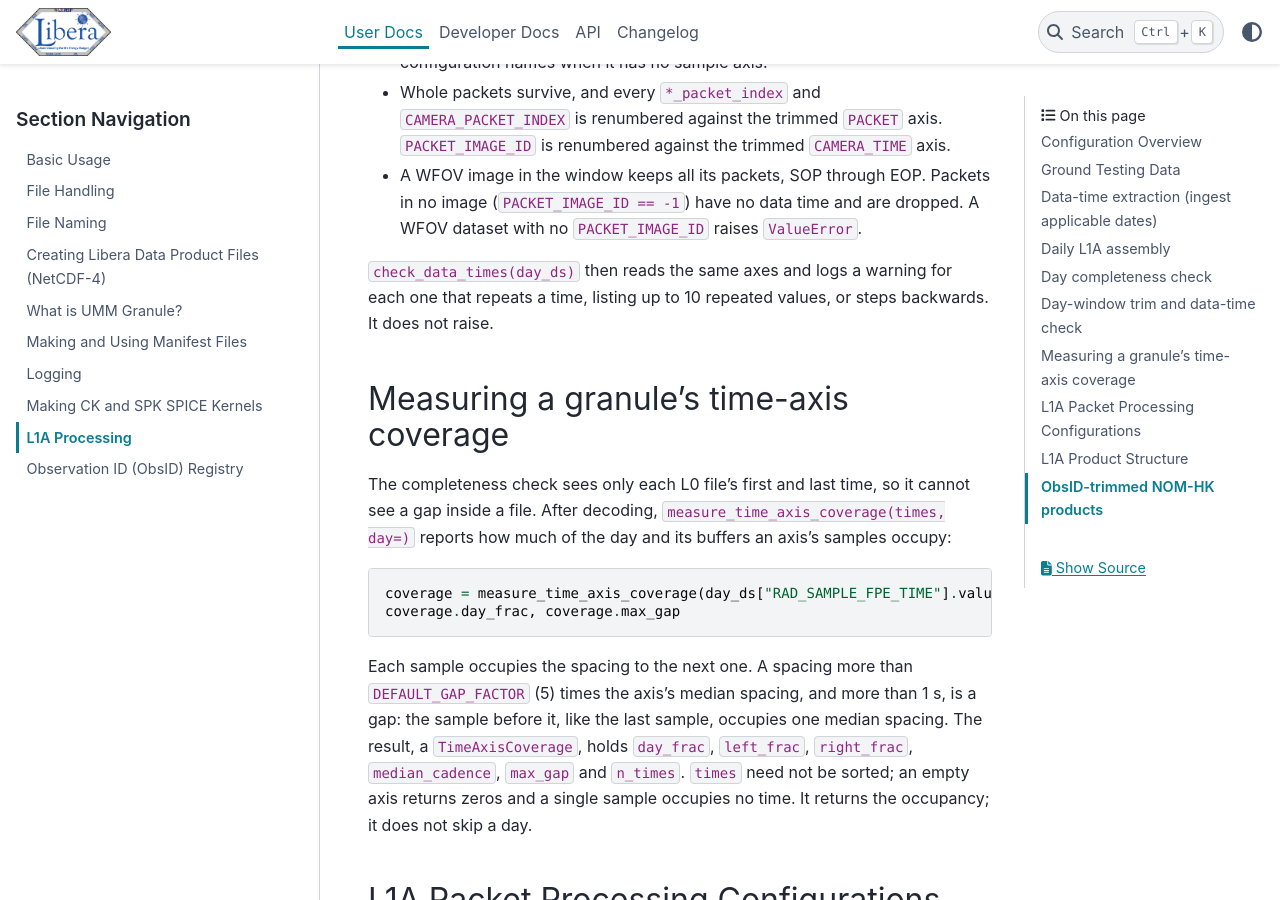
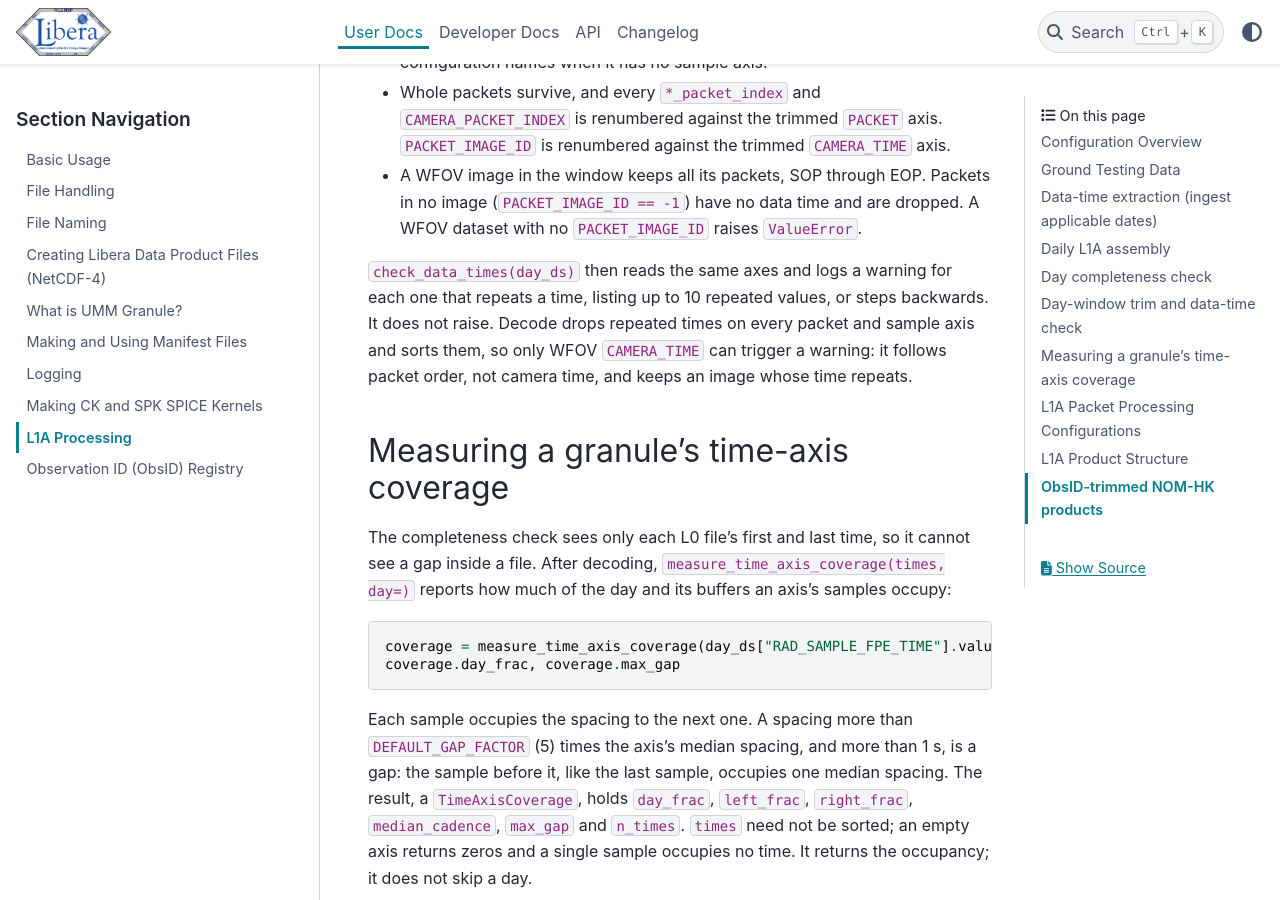
Before and after one commit to LASP-Libera/libera_utils, a Sphinx documentation site: the page built from doc/source/user-docs/l1a_processing.md, in a window 1280 px wide and 900 px high, scrolled down 8117 px. Built offline with Sphinx 7.4.7 and the PyData theme 0.15.4, drawn with Linux system fonts in a browser that asks for light colours.

Commit message:
Say only WFOV CAMERA_TIME can trigger a data-time check warning
Co-Authored-By: Claude Opus 5.5 <noreply@anthropic.com>

```diff
--- a/doc/source/user-docs/l1a_processing.md
+++ b/doc/source/user-docs/l1a_processing.md
@@ -290,7 +290,9 @@ day window through `packet_slicing.slice_l1a_dataset_to_time_window`:
   `PACKET_IMAGE_ID` raises `ValueError`.
 
 `check_data_times(day_ds)` then reads the same axes and logs a warning for each one that repeats
-a time, listing up to 10 repeated values, or steps backwards. It does not raise.
+a time, listing up to 10 repeated values, or steps backwards. It does not raise. Decode drops
+repeated times on every packet and sample axis and sorts them, so only WFOV `CAMERA_TIME` can
+trigger a warning: it follows packet order, not camera time, and keeps an image whose time repeats.
 
 ## Measuring a granule's time-axis coverage
 
```
